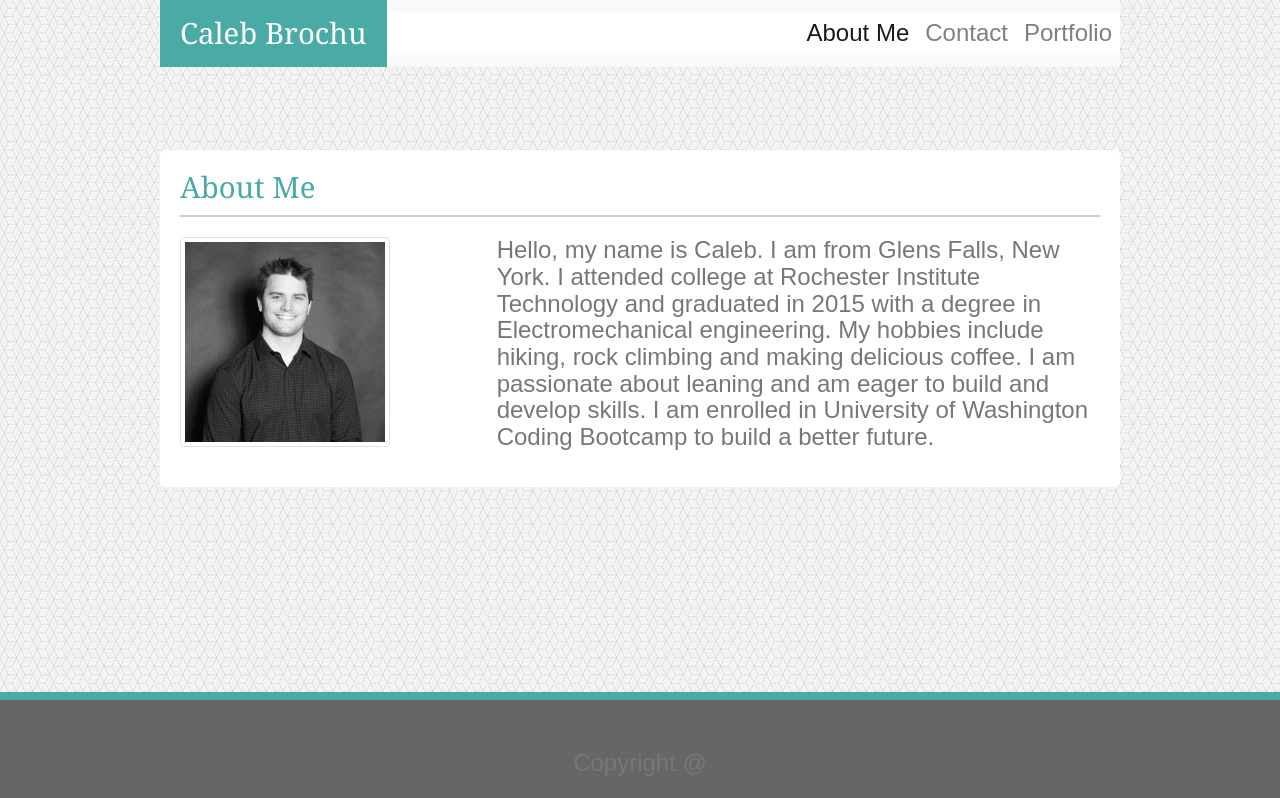
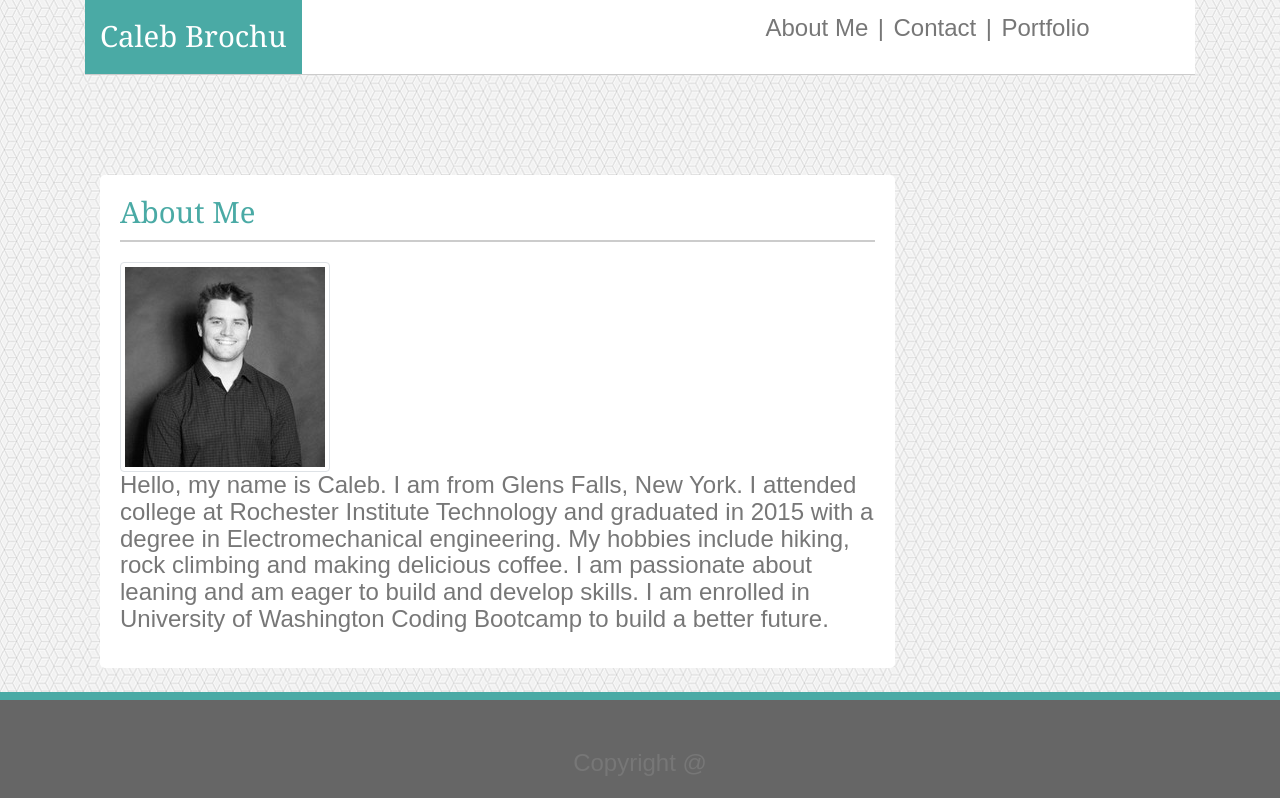
Before and after one commit to caleb-brochu/Portfolio-Bootstrap, a plain HTML site: page index.html in a window 1280 px wide. Shown: the top 798 px of the page. Drawn offline with nearby package versions, Linux system fonts and the light colour scheme.

Commit message:
updated nav bar

```diff
--- a/assets/css/style.css
+++ b/assets/css/style.css
@@ -22,6 +22,12 @@ html body
     margin: 0;
 }
 
+.wrapper
+{
+    background: #ffffff;
+    border-bottom:#cccccc 1px solid;
+}
+
 #headerblock
 {
     top: 0;
@@ -29,9 +35,17 @@ html body
     max-width: 960px;
     margin-left:auto;
     margin-right: auto;
-    background: #ffffff;
-    border-bottom:#cccccc 1px solid;
+
 }
+
+@media screen and (max-width: 768px) {
+    #logo {
+     width: 100%;
+     text-align: center;
+    }
+  }
+
+
 
 .jumbobackground
 {
@@ -41,31 +55,27 @@ html body
     font-size: 18pt;
     line-height: 20pt;
     font-family: Arial, Helvetica, sans-serif;
-    max-width: 960px ;
     margin-top: 100px;
-    margin-left: auto;
-    margin-right: auto;
     padding: 20px;
     box-sizing: border-box;
 }
 
-.navsettings
+.nav-link
 {
-    background-color: #ffffff;
     padding: 0;
     color: #777777;
     font-size: 18pt;
     line-height: 20pt;
     font-family: Arial, Helvetica, sans-serif;
-    max-width: 960px ;
-    margin-left: auto;
-    margin-right: auto;
     box-sizing: border-box;
 }
 
-.links
+.links li
 {
-    float: right;
+   display: inline-block;
+   padding-left: 5px;
+   padding-top: 15px;
+   padding-bottom: 15px;
 }
 
 #logo
@@ -74,7 +84,7 @@ html body
     background: #4aaaa5;
     color: #ffffff;
     margin: 0;
-    padding:20px;
+    padding: 15px;
     font-family: Georgia, 'Times New Roman', Times, serif;
     font-size: 22pt;
 }
--- a/index.html
+++ b/index.html
@@ -14,31 +14,41 @@
 </head>
 
 <body>
-  <div class = "navsettings" id="headerblock">
-    <nav class="navbar navbar-expand-sm navbar-light bg-light navsettings">
-      <a class="navbar-brand" id = "logo" href="#">Caleb Brochu</a>
-      <button class="navbar-toggler" type="button" data-toggle="collapse" data-target="#navbarNav" aria-controls="navbarNav" aria-expanded="false" aria-label="Toggle navigation">
-        <span class="navbar-toggler-icon"></span>
-      </button>
 
-        <div class="collapse navbar-collapse navigation navsettings" id="navbarNav" >
-          <ul class="navbar-nav ml-auto">
-            <li class="nav-item active ">
-              <a class="nav-link"  href="index.html">About Me <span class="sr-only">(current)</span></a>
+
+  <div class ="container">
+    <div class="row">
+      <div class= "col-sm-12">
+        <div class = "wrapper">
+          <div class = "row">
+            <div class = "col-md-6 col-lg-6 col-sm-12">
+              <div class="navbar-brand justified-content-end" id = "logo">Caleb Brochu</div>
+            </div>
+            <div class = "col-md-6 col-lg-6 col-sm-12 text-center" >
+              <ul class = "links">
+                <li>
+                  <a class="nav-link"  href="index.html">About Me</a>
                 </li>
-            <li class="nav-item " >
+                <li class="nav-link">|</li>
+                <li >
                   <a class="nav-link" href="contact.html">Contact</a>
                 </li>
-            <li class="nav-item ">
+                <li class="nav-link">|</li>
+                <li>
                   <a class="nav-link" href="portfolio.html">Portfolio</a>
                 </li>
               </ul>
             </div>
-    </nav>
+          </div>
+        </div>
+      </div>
     </div>
 
 
-    <div class = "container container-fluid">
+
+    <div class= "row">
+      <div class = "col-md-9 col-sm-12">
+        <div class = "container justified-content-end">
           <div class = "jumbotron jumbobackground">
             <div class ="row">
               <div class="col-sm-12">
@@ -46,27 +56,27 @@
               </div>
             </div>
             <div class ="row">
-          <div class ="col-sm-4">
-            <img class="img-thumbnail" src="assets/images/head_shot.jfif" alt="Portfolio Picture">
-          </div>
-          <div class ="col-sm-8">
-            <p>
+                <div class ="col-sm-12">
+                  <img class="img-thumbnail pull-left" src="assets/images/head_shot.jfif" alt="Portfolio Picture">
+                  <p class= "pull-left">
                         Hello, my name is Caleb. I am from Glens Falls, New York. I attended college at Rochester Institute
                         Technology and graduated in 2015 with a degree in Electromechanical engineering. My hobbies include
                         hiking, rock climbing and making delicious coffee. I am passionate about leaning and am eager to build
                         and develop skills. I am enrolled in University of Washington Coding Bootcamp to build a better future.
                   </p>
               </div>
-
             </div>
           </div>
+        </div>
+      </div>
+      <div class = "col-md-3 col-sm-12"></div>
     </div>
     <div class="background"></div>
 
     <footer>
         <p> Copyright @</p>
     </footer>
-
+</div>
 </body>
     <script src="https://code.jquery.com/jquery-3.4.1.slim.min.js" integrity="sha384-J6qa4849blE2+poT4WnyKhv5vZF5SrPo0iEjwBvKU7imGFAV0wwj1yYfoRSJoZ+n" crossorigin="anonymous"></script>
     <script src="https://cdn.jsdelivr.net/npm/popper.js@1.16.0/dist/umd/popper.min.js" integrity="sha384-Q6E9RHvbIyZFJoft+2mJbHaEWldlvI9IOYy5n3zV9zzTtmI3UksdQRVvoxMfooAo" crossorigin="anonymous"></script>
```
Also changed, not shown: contact.html (+1 -0 lines), portfolio.html (+5 -5 lines). Lines whose indentation alone changed are shown as unchanged.
